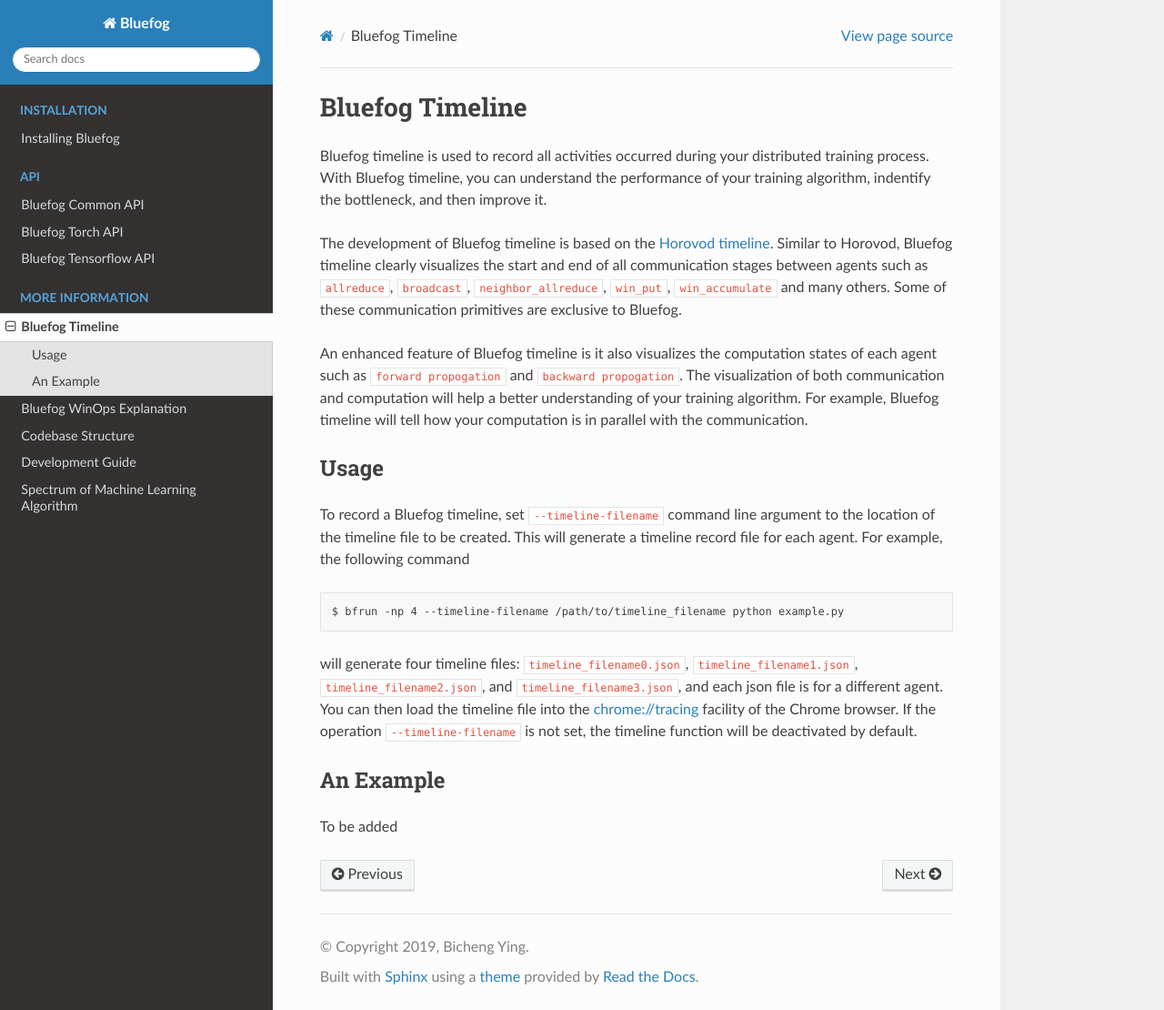
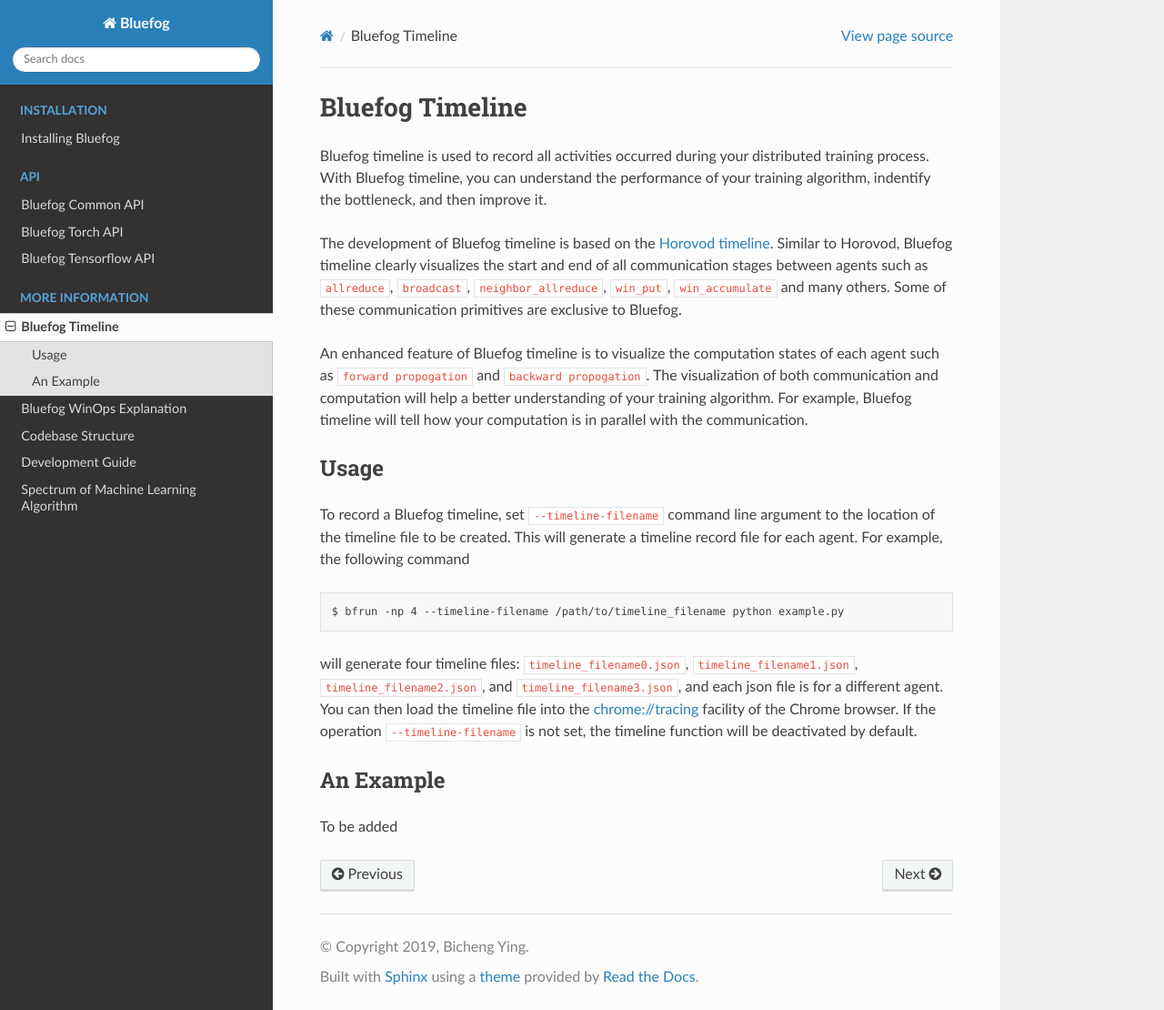
Before and after one commit to Bluefog-Lib/bluefog, a Sphinx documentation site: the page built from docs/timeline.rst, in a window 1280 px wide and 1110 px high. Shown: the whole window at 91% size. Built offline with Sphinx 7.4.7 and the Read the Docs theme 2.0.0, drawn with Linux system fonts in a browser that asks for light colours.

Commit message:
Update timeline.rst

```diff
--- a/docs/timeline.rst
+++ b/docs/timeline.rst
@@ -11,7 +11,7 @@
 ``win_accumulate`` and many others. Some of these communication primitives are exclusive
 to Bluefog.
 
-An enhanced feature of Bluefog timeline is it also visualizes the computation states of each
+An enhanced feature of Bluefog timeline is to visualize the computation states of each
 agent such as ``forward propogation`` and ``backward propogation``. The visualization of both
 communication and computation will help a better understanding of your training algorithm.
 For example, Bluefog timeline will tell how your computation is in parallel with the
```
